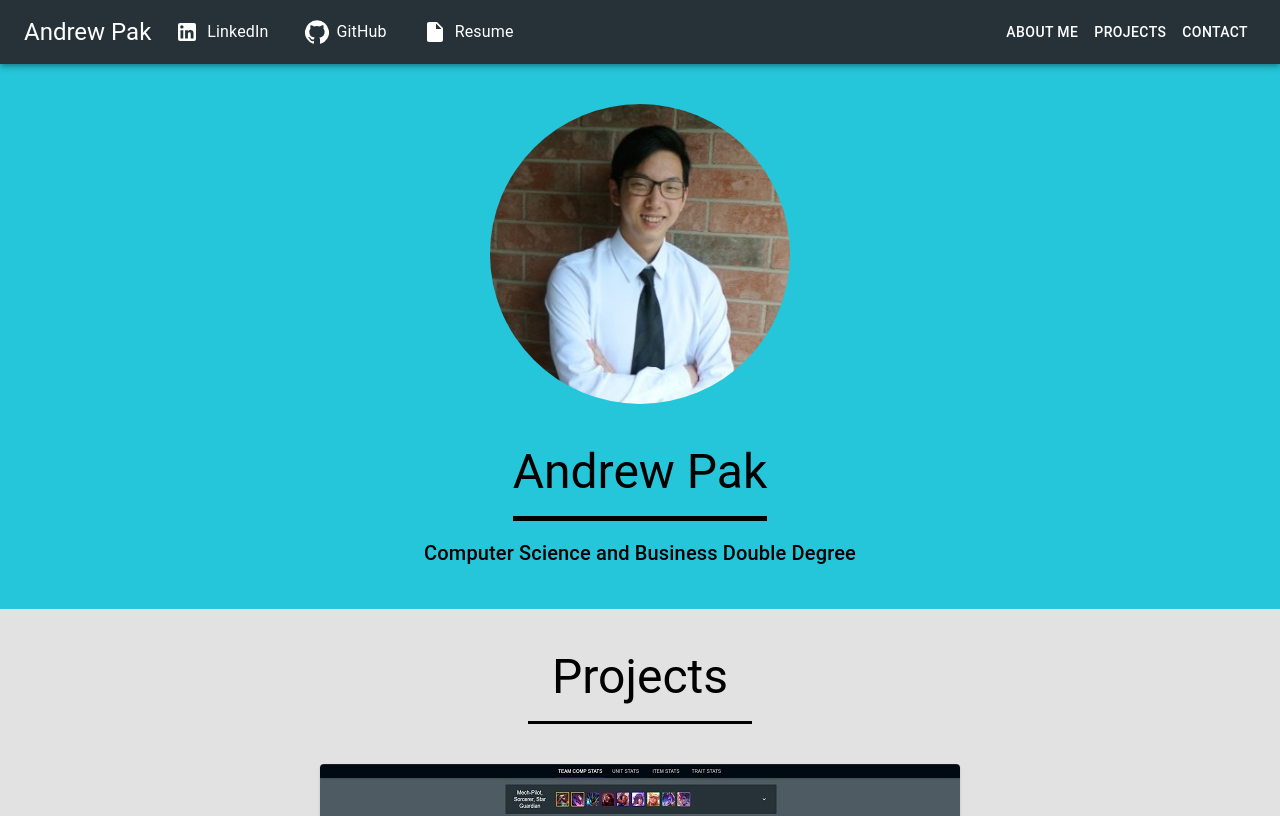
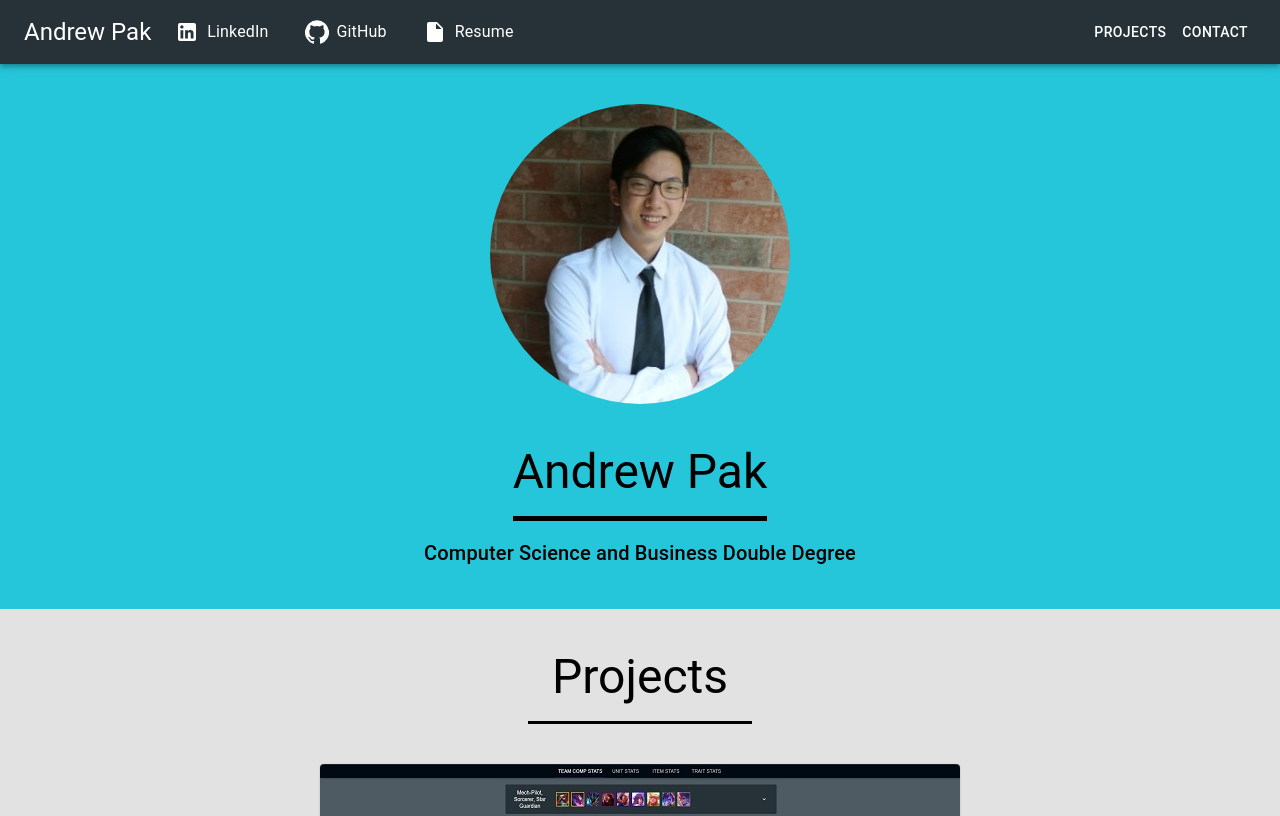
Before and after one commit to Dimuendo/portfolio-website, a React (Create React App) app: page / in a window 1280 px wide. Shown: the top 816 px of the page. Built offline with nearby package versions, Linux system fonts and the light colour scheme.

Commit message:
Updated resume and removed About Me ref

```diff
--- a/src/Components/BasePage.jsx
+++ b/src/Components/BasePage.jsx
@@ -88,7 +88,7 @@ function BasePage() {
                             </Tooltip>
                         </div>
                         <div className={classes.navTitleContainer}>
-                            <Button onClick={() => executeScroll(introRef)} color="inherit">About Me</Button>
+                            {/* <Button onClick={() => executeScroll(introRef)} color="inherit">About Me</Button> */}
                             <Button onClick={() => executeScroll(projectsRef)} color="inherit">Projects</Button>
                             <Button onClick={() => executeScroll(infoBarRef)} color="inherit">Contact</Button>
                         </div>
```
Also changed, not shown: 1 other file (tests, documents, lock files or other folders).
